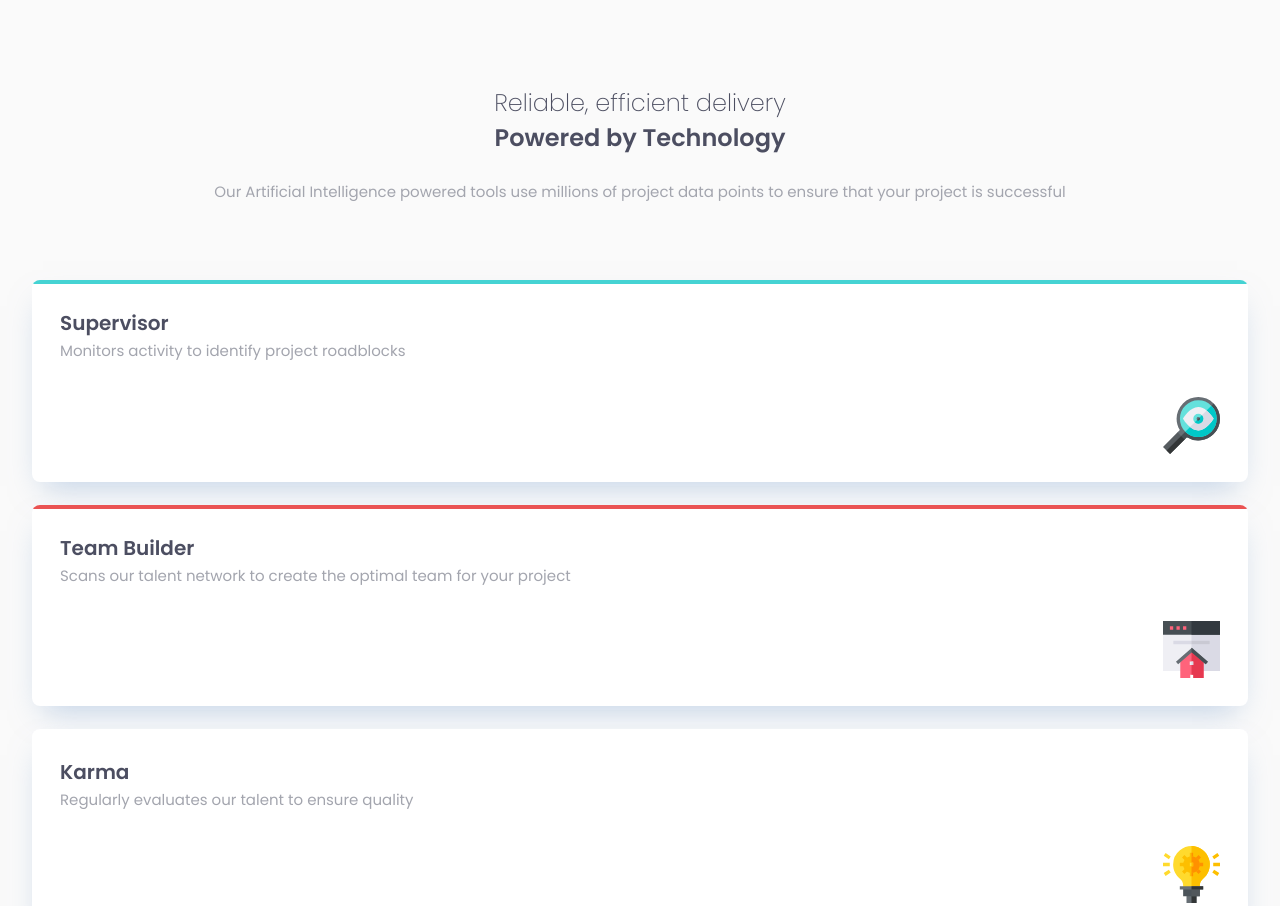
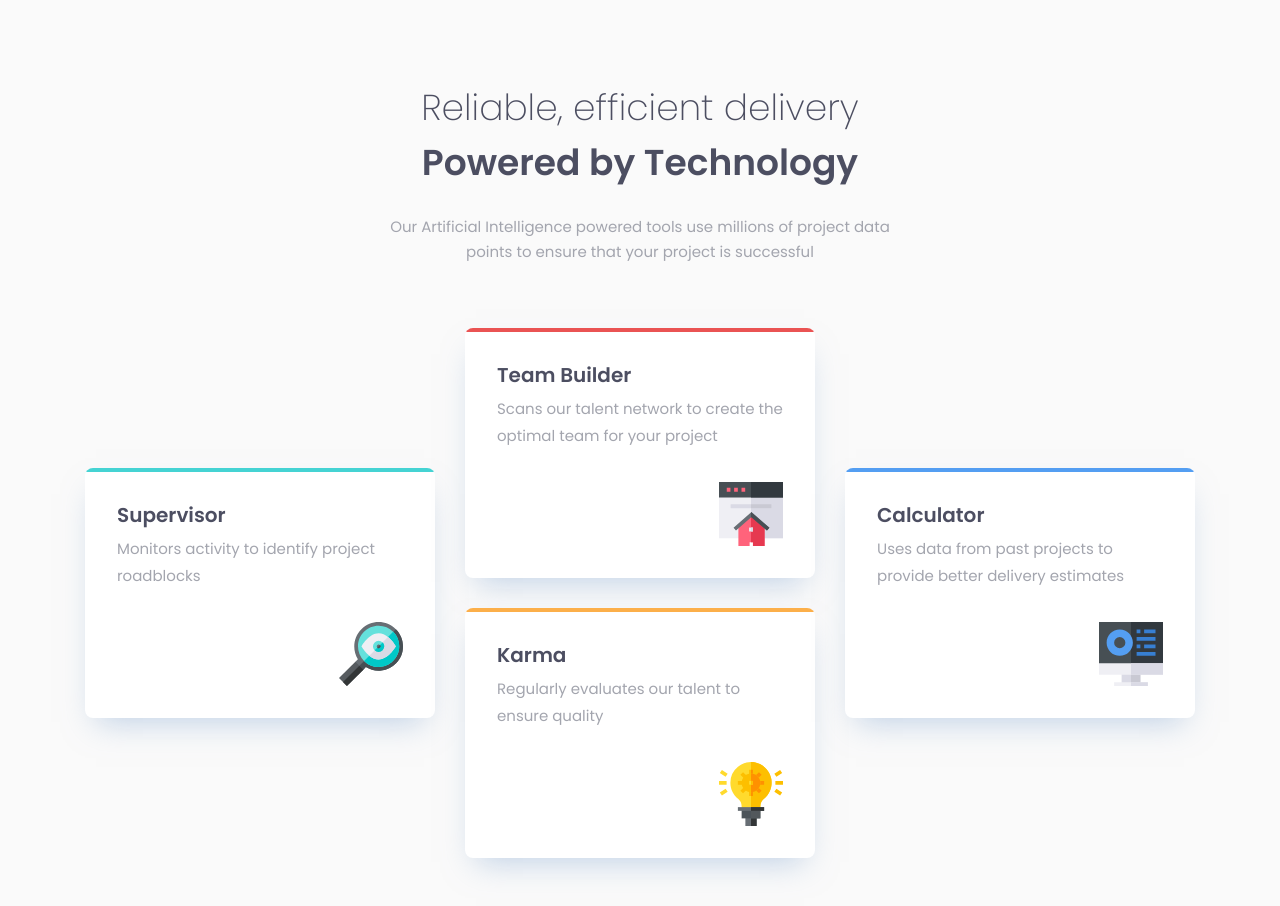
Before and after one commit to stefan-holmgren/fem-four-card-feature-section, a plain HTML site: page index.html in a window 1280 px wide. Shown: the top 906 px of the page. Drawn offline with Linux system fonts and the light colour scheme.

Commit message:
Refactor HTML and CSS code for improved layout and styling

```diff
--- a/index.html
+++ b/index.html
@@ -9,6 +9,7 @@
   </head>
   <body>
     <main>
+      <div class="heading">
         <h1>
           <span>Reliable, efficient delivery</span>
           <span>Powered by Technology</span>
@@ -17,6 +18,7 @@
           Our Artificial Intelligence powered tools use millions of project data points to ensure that your project is
           successful
         </p>
+      </div>
       <ul>
         <li data-type="supervisor">
           <h2>Supervisor</h2>
--- a/style.css
+++ b/style.css
@@ -81,6 +81,10 @@ body {
   text-align: center;
 }
 
+.heading {
+  margin: 0 auto;
+}
+
 h1 {
   font-size: var(--fs-2xl);
   font-weight: var(--fw-bold);
@@ -134,7 +138,7 @@ li[data-type="team-builder"]::before {
   background-color: var(--color-accent-team-builder);
 }
 
-section[data-type="karma"]::before {
+li[data-type="karma"]::before {
   background-color: var(--color-accent-karma);
 }
 
@@ -149,6 +153,7 @@ li h2 {
 }
 
 li p {
+  margin-top: 0.0625rem;
   line-height: 1.77;
 }
 
@@ -158,3 +163,54 @@ li img {
   width: 3.56rem;
   aspect-ratio: 1/1;
 }
+
+@media (min-width: 50rem) {
+  :root {
+    --fs-2xl: 2.25rem;
+  }
+
+  body {
+    padding: 5rem;
+  }
+
+  .heading {
+    max-width: 33.75rem;
+  }
+
+  ul {
+    margin-top: 4rem;
+    justify-content: center;
+    grid-template-columns: content content content;
+    grid-template-rows: content content;
+    gap: 1.875rem;
+  }
+
+  li {
+    padding: 2rem;
+    max-width: 21.875rem;
+    min-height: 15.625rem;
+    display: grid;
+    grid-template-rows: auto auto 1fr;
+    grid-row: span 1;
+  }
+
+  li p {
+    margin-top: 0.375rem;
+    margin-bottom: 2rem;
+  }
+
+  li img {
+    margin-top: auto;
+    width: 4rem;
+  }
+
+  li:first-child {
+    grid-area: 1 / 1 / 3 / 1;
+    margin: auto;
+  }
+
+  li:last-child {
+    margin: auto;
+    grid-area: 1 / 3 / 3 / 3;
+  }
+}
```
Lines whose indentation alone changed are shown as unchanged.
